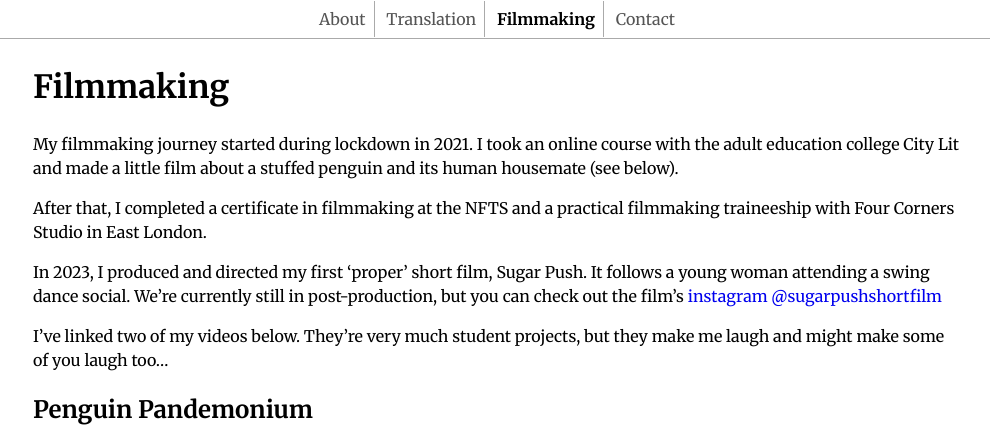
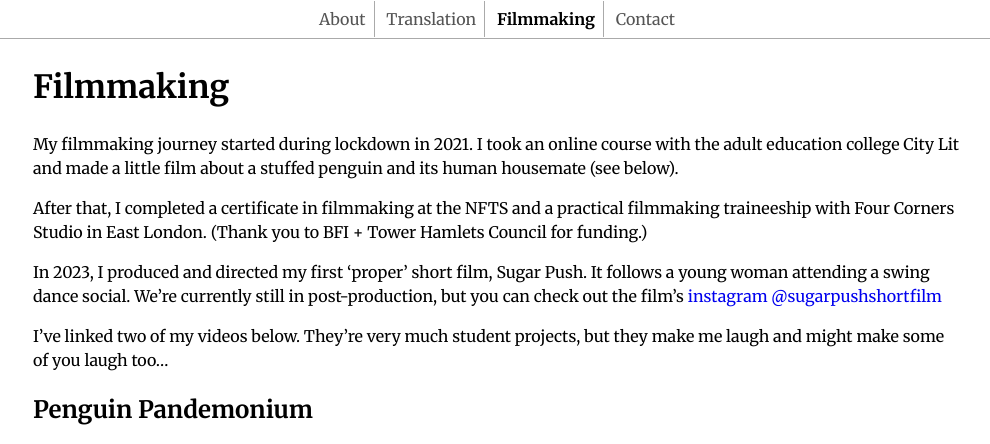
Before and after one commit to iwonaluszowicz/iwonaluszowicz.github.io, a Jekyll site: the page built from filmmaking.markdown, in a window 1280 px wide and 900 px high, cut to the strip 0-444 px from the top of the window. Shown: the whole strip, without its empty margins (143-1133 px from the left). Built offline with Jekyll 4.4.1, drawn with Linux system fonts in a browser that asks for light colours.

Commit message:
Update filmmaking.markdown
edited text

```diff
--- a/filmmaking.markdown
+++ b/filmmaking.markdown
@@ -6,7 +6,7 @@ permalink: /filmmaking/
 ---
 My filmmaking journey started during lockdown in 2021. I took an online course with the adult education college City Lit and made a little film about a stuffed penguin and its human housemate (see below).
 
-After that, I completed a certificate in filmmaking at the NFTS and a practical filmmaking traineeship with Four Corners Studio in East London.
+After that, I completed a certificate in filmmaking at the NFTS and a practical filmmaking traineeship with Four Corners Studio in East London. (Thank you to BFI + Tower Hamlets Council for funding.)
 
 In 2023, I produced and directed my first ‘proper’ short film, Sugar Push. It follows a young woman attending a swing dance social. We’re currently still in post-production, but you can check out the film’s [instagram @sugarpushshortfilm](https://www.instagram.com/sugarpushshortfilm/)
 
```
